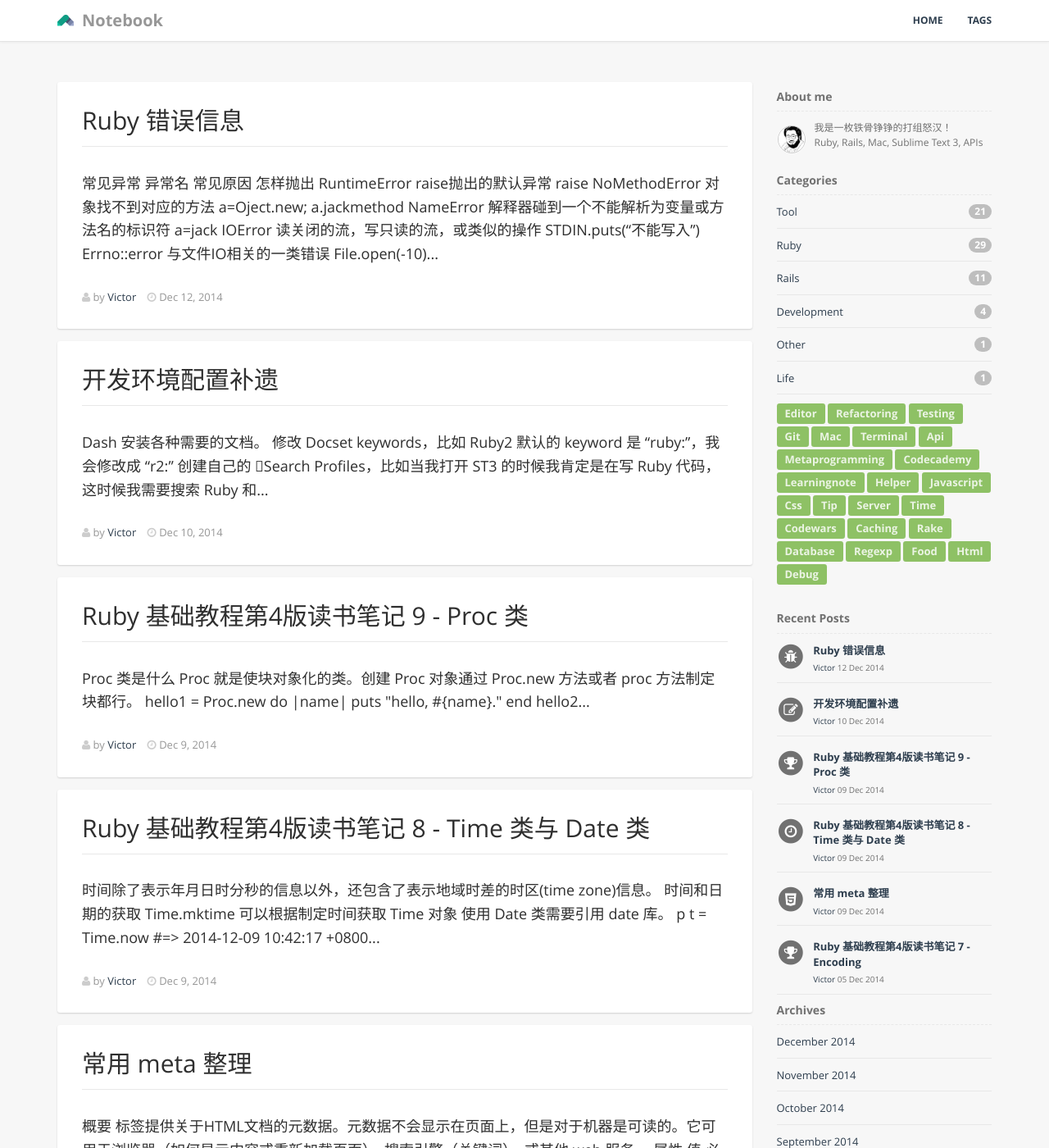
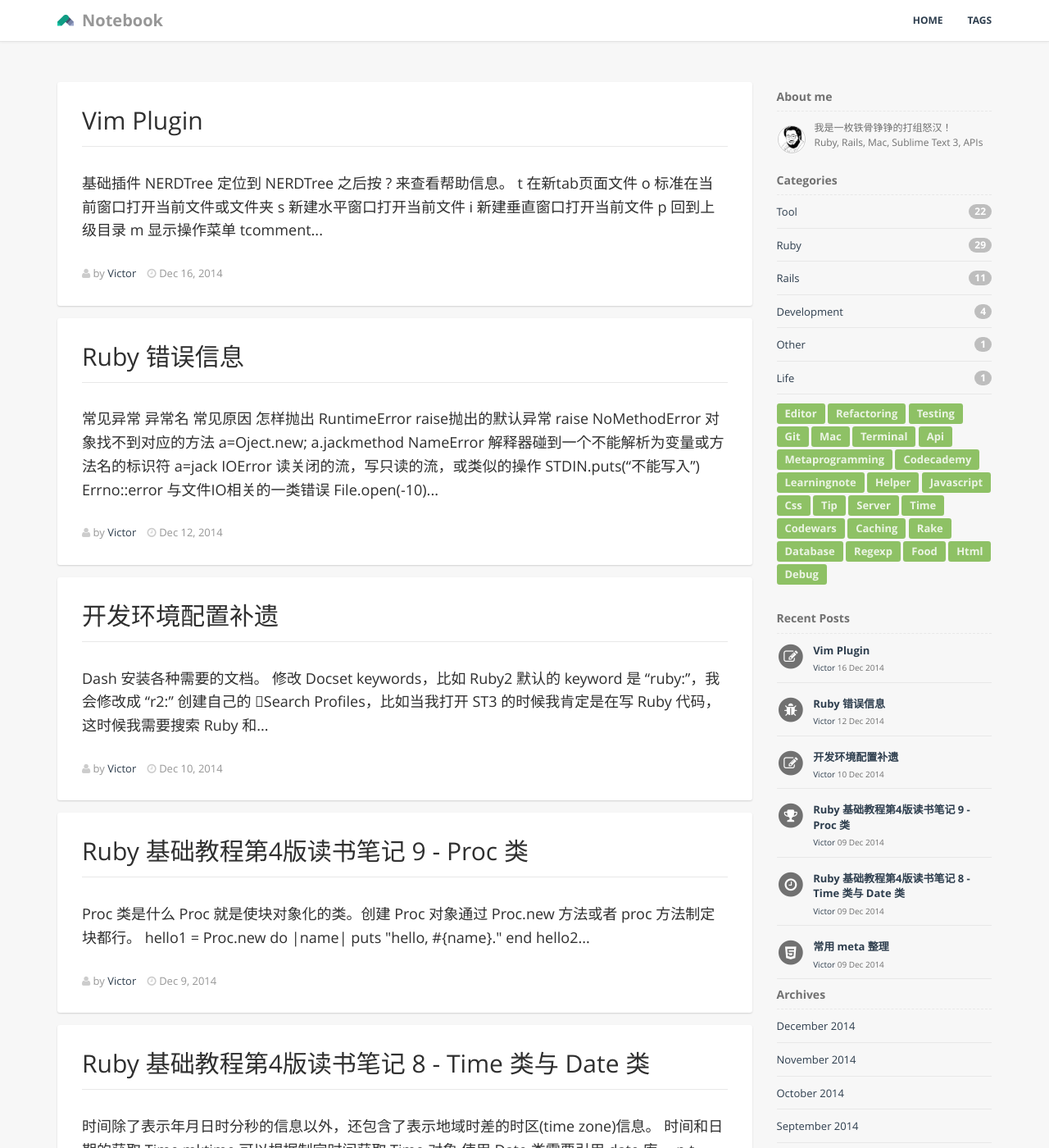
Before and after one commit to GiaoGiaoCat/GiaoGiaoCat.github.io, a Jekyll site: the page built from index.html, in a window 1280 px wide and 1400 px high. Shown: the whole window at 82% size. Built offline with Jekyll 4.4.1, drawn with Linux system fonts in a browser that asks for light colours; Markdown is read by kramdown in place of the engine named in the settings; the list of posts is cut into pages by our own code; some of the changed text lies outside the part shown.

Commit message:
学习 VIM 的一点笔记

````diff
--- /dev/null
+++ b/_posts/201412/2014-12-16-vim-plugin.md
@@ -0,0 +1,100 @@
+---
+layout: post
+title:  "Vim Plugin"
+date:   2014-12-16 10:00:00
+categories: tool
+tags: editor
+author: "Victor"
+---
+
+## 基础插件
+
+### NERDTree
+
+定位到 NERDTree 之后按 ```?``` 来查看帮助信息。
+
+* t 在新tab页面文件
+* o 标准在当前窗口打开当前文件或文件夹
+* s 新建水平窗口打开当前文件
+* i 新建垂直窗口打开当前文件
+* p 回到上级目录
+* m 显示操作菜单
+
+### tcomment
+
+多行注释
+
+* gc 选中多行之后，注释或取消注释
+* gc{motion} motion 可以是一组移动动作，例如 5j
+* gcc 当前行的，注释或取消注释
+
+
+### Tagbar
+
+显示方法列表
+
+* <CR> 回车在编辑窗口打开当前方法
+* p 跳转到该方法，但焦点扔在 TagBar
+
+### ctrlp.vim
+
+* ctrl + p 打开查找文件的功能
+* ctrl + d 切换文件名查找模式 - 推荐
+* ctrl + r 切换正则查找模式
+* ctrl + j | k 在搜索结果中上下切换
+* ctrl + t | v | x 分别在新的 tab 页面或者分割窗口中打开选中的文件
+* 按回车直接在当前窗口中打开选中文件
+* 更多可以参考 http://kien.github.io/ctrlp.vim/
+
+### YouCompleteMe
+
+安装起来还是比较麻烦。
+
+先编辑 ```~/.vimrc```
+
+```
+syntax on
+set clipboard=unnamed
+set number
+set tabstop=4 shiftwidth=4 expandtab
+
+set nocompatible
+filetype off
+
+set rtp+=~/.vim/bundle/vundle/
+call vundle#rc()
+
+Bundle 'gmarik/vundle'
+Bundle 'Valloric/YouCompleteMe'
+
+filetype plugin indent on
+```
+
+在命令行下运行
+
+```
+git clone https://github.com/Valloric/YouCompleteMe.git ~/.vim/bundle/YouCompleteMe
+cd ~/.vim/bundle/YouCompleteMe
+git submodule update --init --recursive
+./install.sh --clang-completer
+```
+
+最后运行下面的命令
+
+```
+vim +BundleInstall +qall
+```
+
+最后我把这个插件删除了，因为它只能在 macvim 下使用。
+
+### neocomplete neosnippet neosnippet-snippets
+
+这三个插件是跟自动补全相关的
+
+安装方法是在 .vimrc 下面添加如下配置并
+
+```
+Bundle 'Shougo/neocomplete'
+Bundle 'Shougo/neosnippet'
+Bundle 'Shougo/neosnippet-snippets'
+```
````
Also changed, not shown: _posts/201412/2014-12-10-development-requirements.md (+4 -0 lines).
